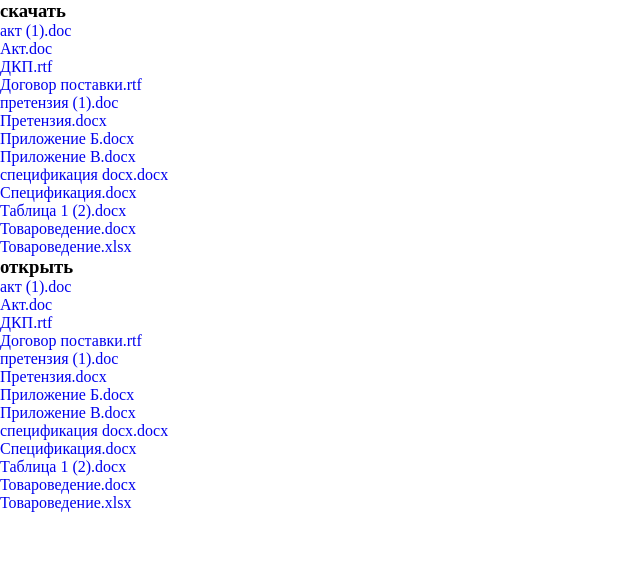
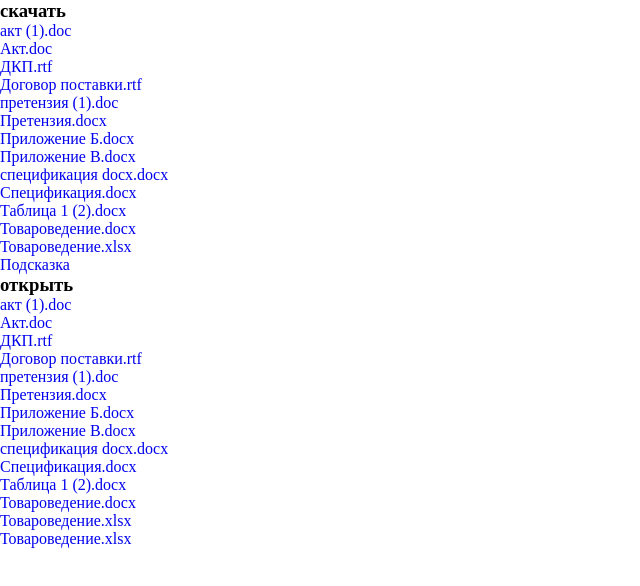
Before and after one commit to Xlebushek001/shablon, a plain HTML site: page index.html in a window 1280 px wide. Shown: the whole page, without its empty margins (0-640 px from the left). Drawn offline with Linux system fonts and the light colour scheme.

Commit message:
Update index.html

```diff
--- a/index.html
+++ b/index.html
@@ -22,6 +22,7 @@
         <li><a href="file/Таблица 1 (2).docx" download target="_blank">Таблица 1 (2).docx</a></li>
         <li><a href="file/Товароведение.docx" download target="_blank">Товароведение.docx</a></li>
         <li><a href="file/Товароведение.xlsx" download target="_blank">Товароведение.xlsx</a></li>
+        <li><a href="file/Подсказка.docx" download target="_blank">Подсказка</a></li>
     </ul>
     <h3>открыть</h3>
     <ul>
@@ -38,6 +39,7 @@
         <li><a href="file/Таблица 1 (2).pdf" target="_blank">Таблица 1 (2).docx</a></li>
         <li><a href="file/Товароведение.pdf" target="_blank">Товароведение.docx</a></li>
         <li><a href="file/Товароведение xlsx.pdf" target="_blank">Товароведение.xlsx</a></li>
+        <li><a href="file/Подсказка.pdf" target="_blank">Товароведение.xlsx</a></li>
     </ul>
 </body>
 </html>
```
